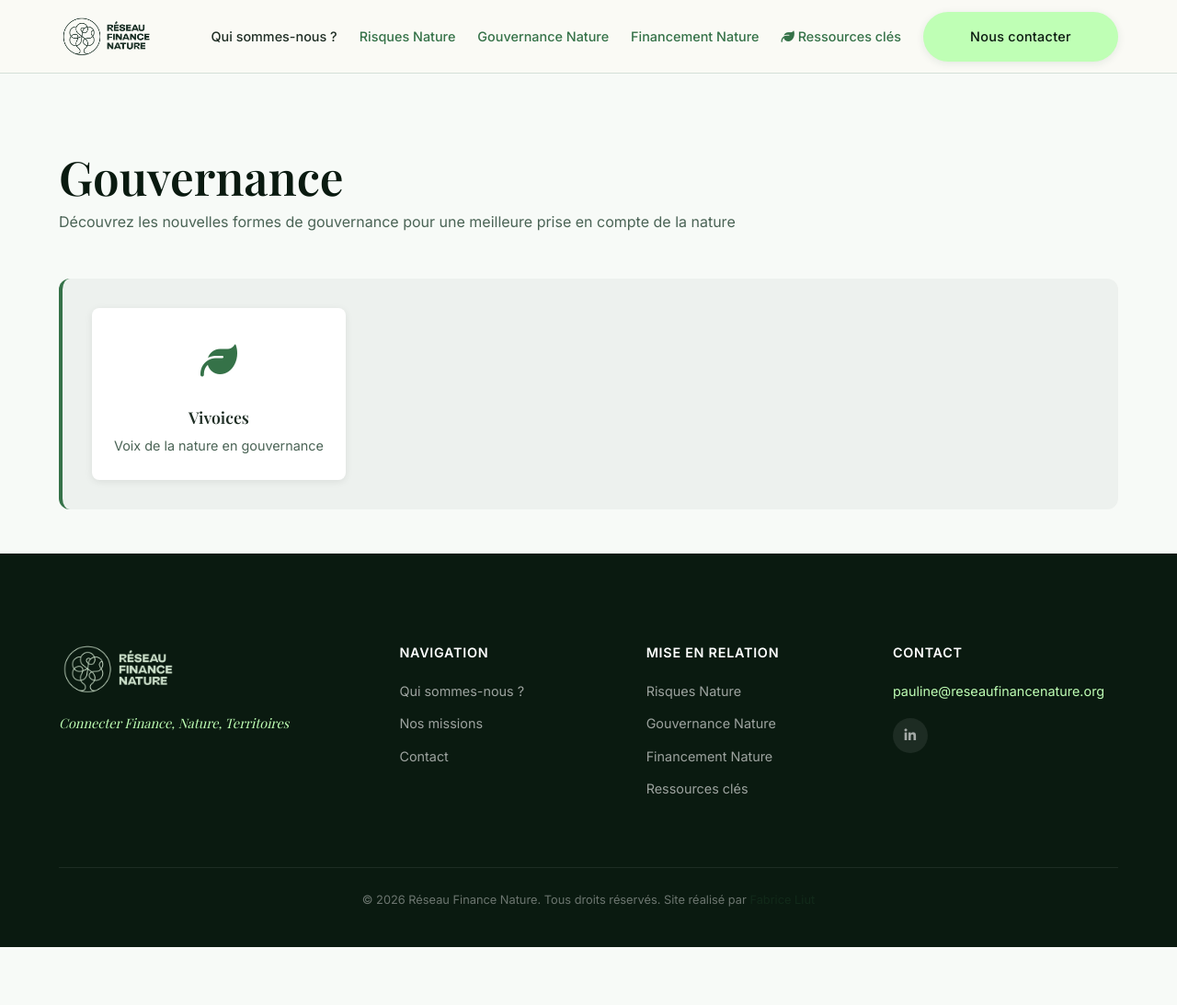
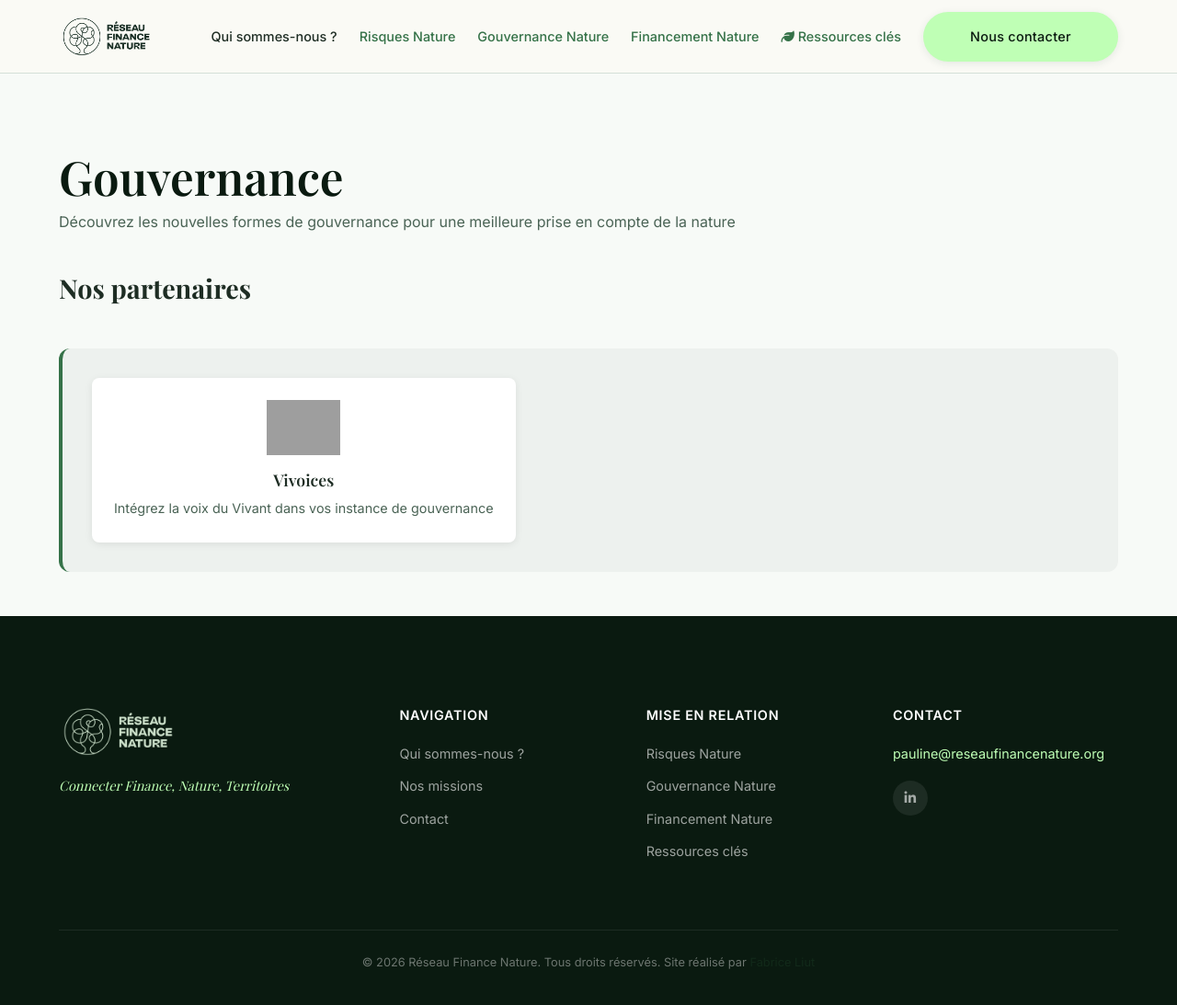
Before and after one commit to fabriceliut/reseau-finance-nature, a Jekyll site: the page built from pages/gouvernance.html, in a window 1280 px wide and 1098 px high. Shown: the top 1093 px of the window at 92% size. Built offline with Jekyll 4.4.1, drawn with Linux system fonts in a browser that asks for light colours; grey boxes are pictures that could not be loaded.

Commit message:
Ajout des titres 'Nos partenaires' dans Gouvernance et Financement + mise à jour vignette Vivoices avec logo

```diff
--- a/pages/financements.html
+++ b/pages/financements.html
@@ -13,6 +13,8 @@ permalink: /financements/
           <p style="color: var(--color-text-light); margin-top: 0.25rem;">Financez des projets de protection et restauration de la Nature portés par des spécialistes</p>
       </div>
     </div>
+
+    <h2 style="margin: 2.5rem 0 1.5rem 0; font-size: 1.8rem; color: var(--color-text); font-weight: 700;">Nos partenaires</h2>
 
     <div class="financing-partners fade-up" style="margin: 3rem 0; padding: 2rem; background: rgba(18, 42, 26, 0.04); border-radius: 0.75rem; border-left: 4px solid var(--color-accent);">
       <div style="display: grid; grid-template-columns: repeat(auto-fit, minmax(200px, 1fr)); gap: 1.5rem;">
--- a/pages/gouvernance.html
+++ b/pages/gouvernance.html
@@ -14,14 +14,16 @@ permalink: /gouvernance/
         </div>
       </div>
 
+      <h2 style="margin: 2.5rem 0 1.5rem 0; font-size: 1.8rem; color: var(--color-text); font-weight: 700;">Nos partenaires</h2>
+
       <div class="governance-partners fade-up" style="margin: 3rem 0; padding: 2rem; background: rgba(18, 42, 26, 0.04); border-radius: 0.75rem; border-left: 4px solid var(--color-accent);">
         <a href="https://www.vivoices.org/" target="_blank" rel="noopener noreferrer" class="partner-card fade-up" style="display: inline-block; padding: 1.5rem; background: white; border-radius: 0.5rem; text-decoration: none; transition: transform 0.2s ease, box-shadow 0.2s ease; box-shadow: 0 2px 8px rgba(0, 0, 0, 0.08);">
           <div style="text-align: center;">
-            <div style="font-size: 2.5rem; margin-bottom: 1rem; color: var(--color-accent);">
-              <i aria-hidden="true" class="fas fa-leaf"></i>
+            <div style="margin-bottom: 1rem; display: flex; justify-content: center;">
+              <img src="https://framerusercontent.com/images/6tTbkXggWgQCAJ4DO2QEdXXmgM.svg" alt="Vivoices" style="max-height: 60px; width: auto;">
             </div>
             <h3 style="margin: 0.5rem 0; font-size: 1.1rem; color: var(--color-text); font-weight: 600;">Vivoices</h3>
-            <p style="margin: 0.5rem 0 0 0; font-size: 0.9rem; color: var(--color-text-light);">Voix de la nature en gouvernance</p>
+            <p style="margin: 0.5rem 0 0 0; font-size: 0.9rem; color: var(--color-text-light);">Intégrez la voix du Vivant dans vos instance de gouvernance</p>
           </div>
         </a>
       </div>
```
